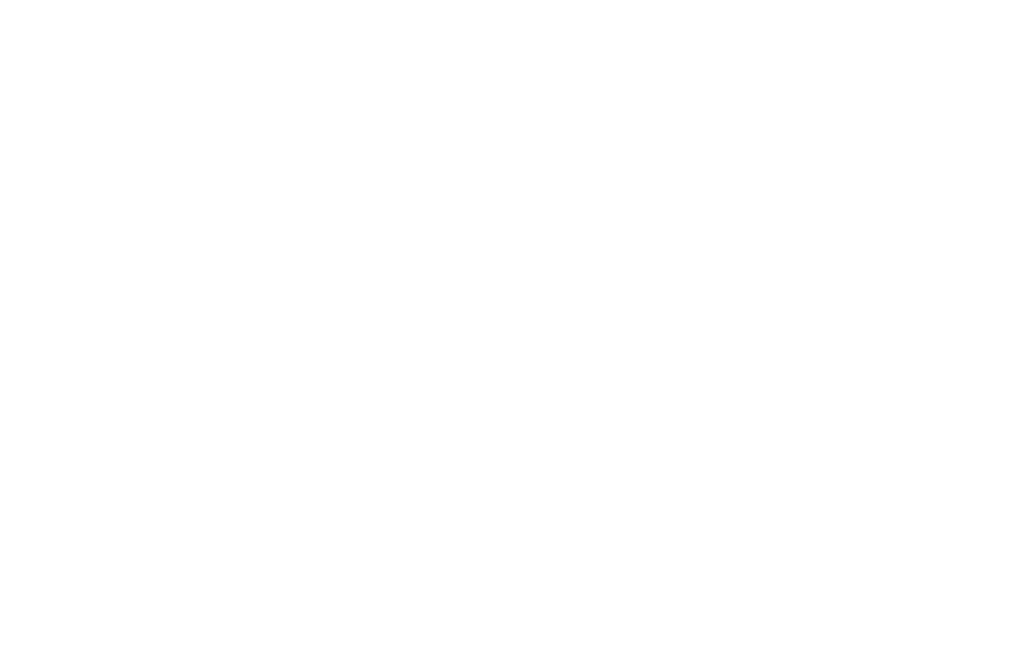
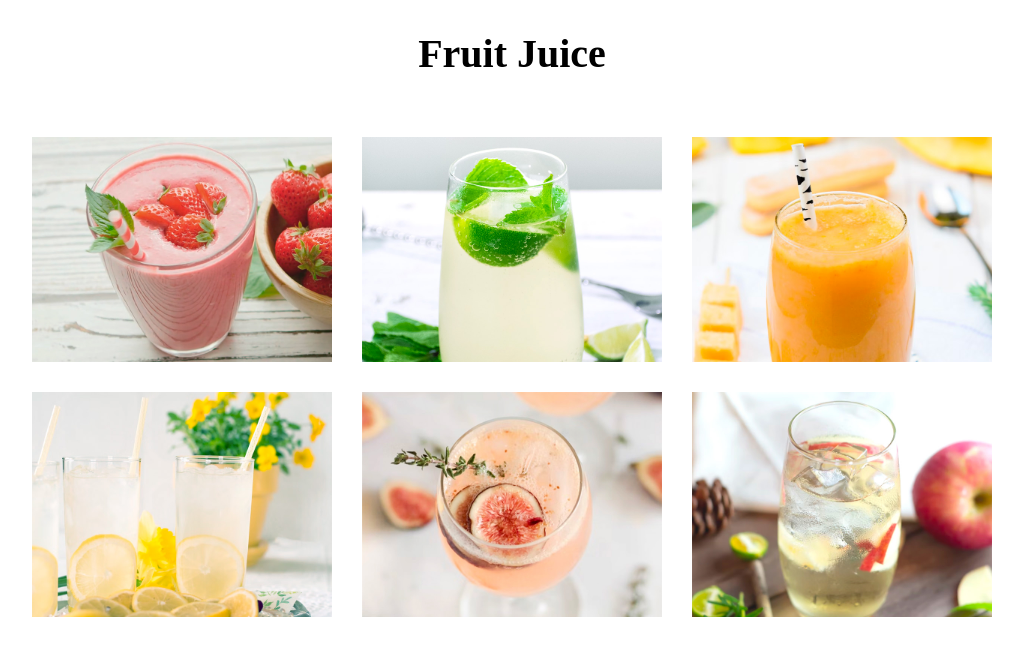
Before and after one commit to omusubitabetai/javascript, a plain HTML site: page MenuList/index.html in a window 1280 px wide. Shown: the whole page, without its empty margins (128-1151 px from the left). Drawn offline with Linux system fonts and the light colour scheme; some packages are replaced by stand-ins of ours; a web font is replaced by a local one.

Commit message:
Chapter5-1から５−４まで

```diff
--- a/MenuList/css/style.css
+++ b/MenuList/css/style.css
@@ -0,0 +1,28 @@
+body{
+  text-align: center;
+  font-family:  'Kiwi Maru', serif;
+}
+
+#menu{
+  display: grid;
+  gap: 30px;
+  grid-template-columns: repeat(auto-fit,minmax(300px,1fr));
+  max-width: 1020px;
+  margin: auto;
+  padding: 30px;
+}
+
+img {
+  width: 100%;
+  aspect-ratio: 4 / 3;
+  object-fit: cover;
+}
+
+h1{
+  margin: 30px 0;
+  font-size: 40px;
+}
+
+h2{
+  margin-top: 6px;
+}
--- a/MenuList/index.html
+++ b/MenuList/index.html
@@ -11,5 +11,8 @@
   <link rel="stylesheet" href="css/style.css">
   <script src="js/script.js" defer></script>
 </head>
-
+<body>
+  <h1>Fruit Juice</h1>
+  <div id="menu"></div>
+</body>
 </html>
--- a/MenuList/js/script.js
+++ b/MenuList/js/script.js
@@ -0,0 +1,23 @@
+const menu = document.querySelector('#menu');
+
+const lists = [
+  'strawberry.jpg',
+  'lime.jpg',
+  'mango.jpg',
+  'lemon.jpg',
+  'fig.jpg',
+  'apple.jpg',
+];
+
+//console.log(lists[0]);
+
+const content = `<div><img src="images/${lists[0]}" alt=""></div>
+    <div><img src="images/${lists[1]}" alt=""></div>
+    <div><img src="images/${lists[2]}" alt=""></div>
+    <div><img src="images/${lists[3]}" alt=""></div>
+    <div><img src="images/${lists[4]}" alt=""></div>
+    <div><img src="images/${lists[5]}" alt=""></div>
+`;
+
+//menu.textContent = content;
+menu.insertAdjacentHTML('beforeend',content);
```
